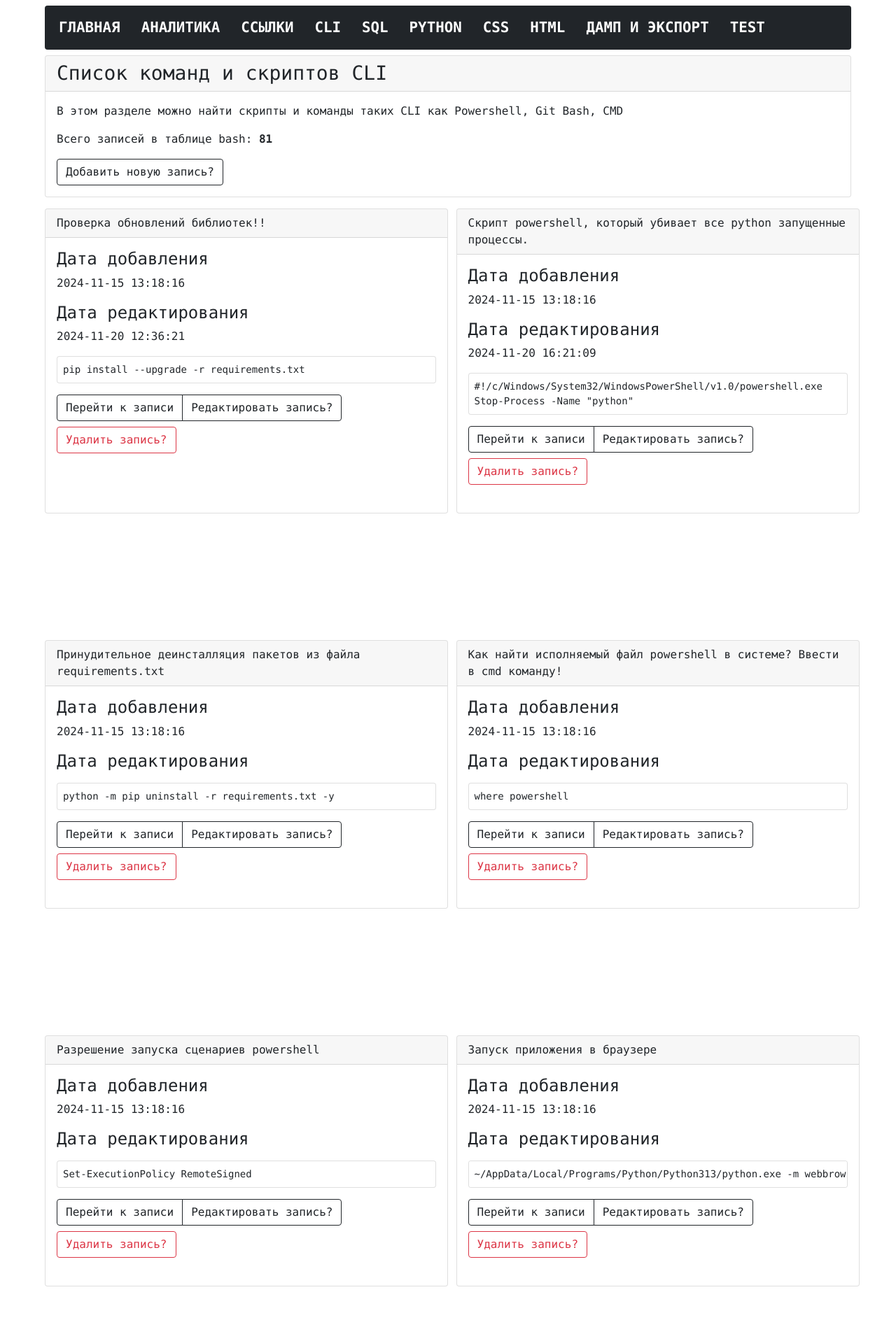
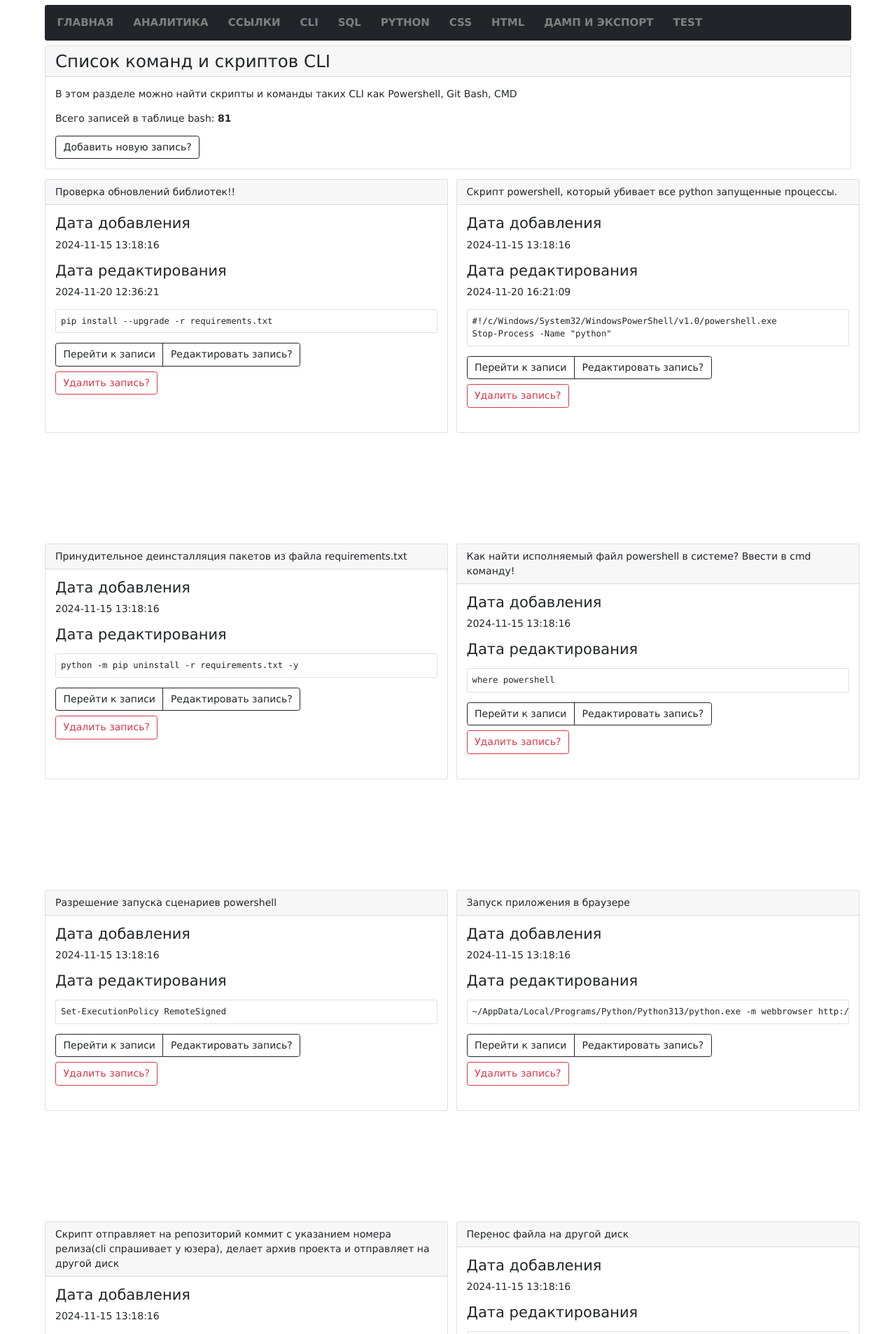
Before and after one commit to savinsyu/wiki-project, a Flask app: page /bash in a window 1280 px wide. Shown: the top 1907 px of the page at 70% size. Run offline with Flask 3, Linux system fonts and the light colour scheme; data comes from the database, SQL or seed files in the repository; both versions use the stored data as it was after the commit.

Commit message:
First commit

```diff
--- a/static/styles.css
+++ b/static/styles.css
@@ -1,6 +1,6 @@
 * {
-  font-size: 1rem;
-  font-family:consolas;
+  font-size: 14px;
+  font-family:verdana;
 }
 
 body {
@@ -29,10 +29,10 @@ article {
 
 .navbar-dark .navbar-nav .nav-link {
   text-transform: uppercase;
-  color: white;
+  color: grey;
   margin-right: 14px;
   font-weight: 700;
-  font-size: 1.3rem;
+  font-size: 15px;
 }
 
 .container-index-page {
```
Also changed, not shown: files/backup.db, 1 other file.
